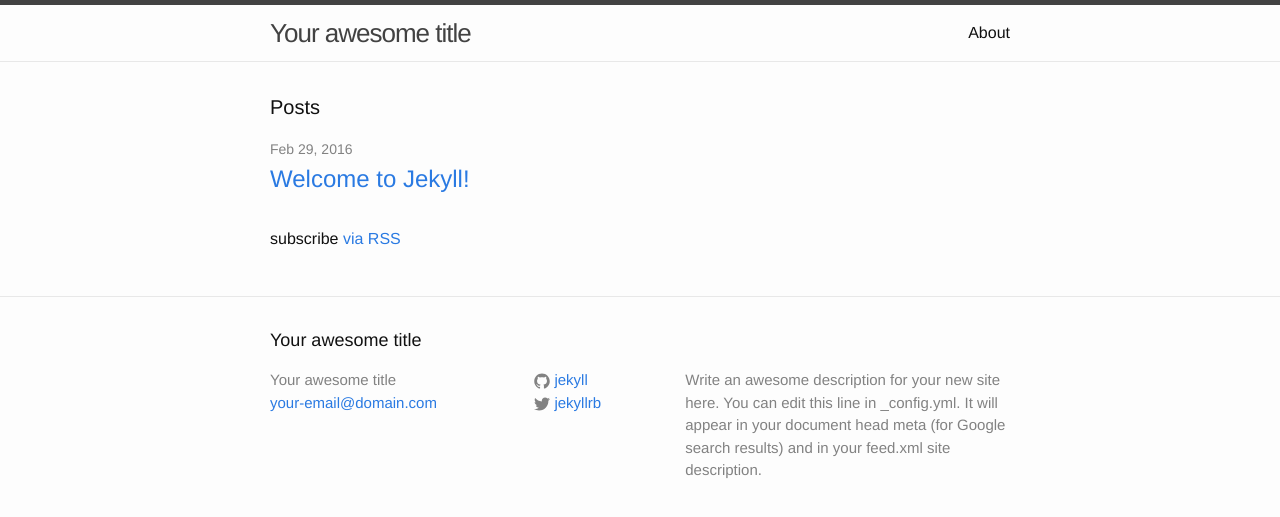
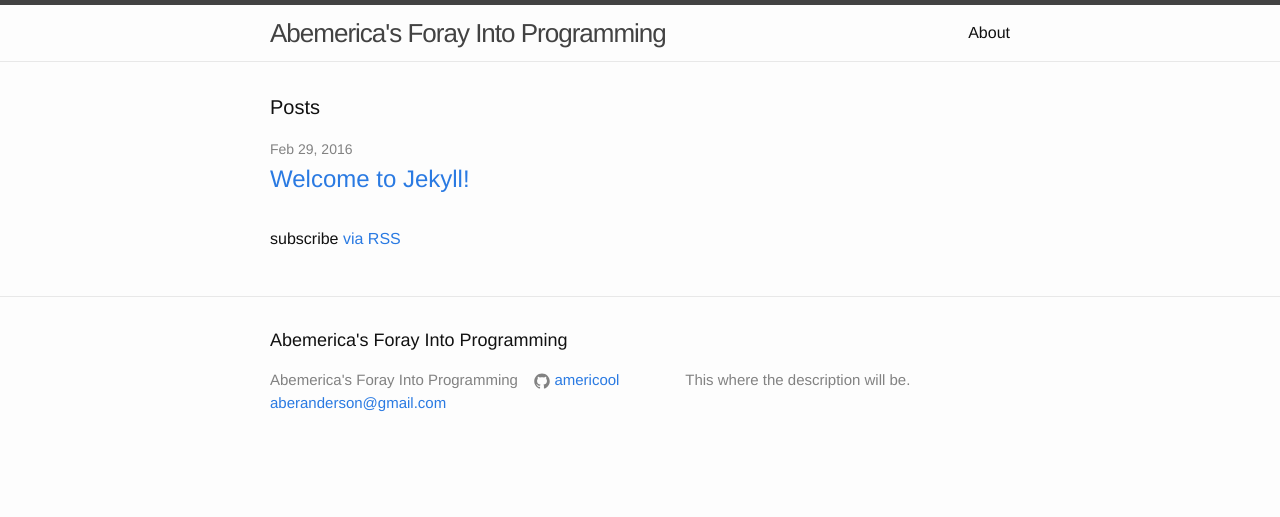
Before and after one commit to fakeAssBrian/americool.github.io, a Jekyll site: the page built from index.html, in a window 1280 px wide. Shown: the top 517 px of the page. Built offline with Jekyll 4.4.1, drawn with Linux system fonts in a browser that asks for light colours.

Commit message:
Changed a few things

```diff
--- a/_config.yml
+++ b/_config.yml
@@ -6,16 +6,14 @@
 # 'jekyll serve'. If you change this file, please restart the server process.
 
 # Site settings
-title: Your awesome title
-email: your-email@domain.com
+title: Abemerica's Foray Into Programming
+email: aberanderson@gmail.com
 description: > # this means to ignore newlines until "baseurl:"
-  Write an awesome description for your new site here. You can edit this
-  line in _config.yml. It will appear in your document head meta (for
-  Google search results) and in your feed.xml site description.
+  This where the description will be.
 baseurl: "" # the subpath of your site, e.g. /blog
-url: "http://yourdomain.com" # the base hostname & protocol for your site
-twitter_username: jekyllrb
-github_username:  jekyll
+url: "http://americool.github.io" # the base hostname & protocol for your site
+twitter_username:
+github_username:  americool
 
 # Build settings
 markdown: kramdown
```
